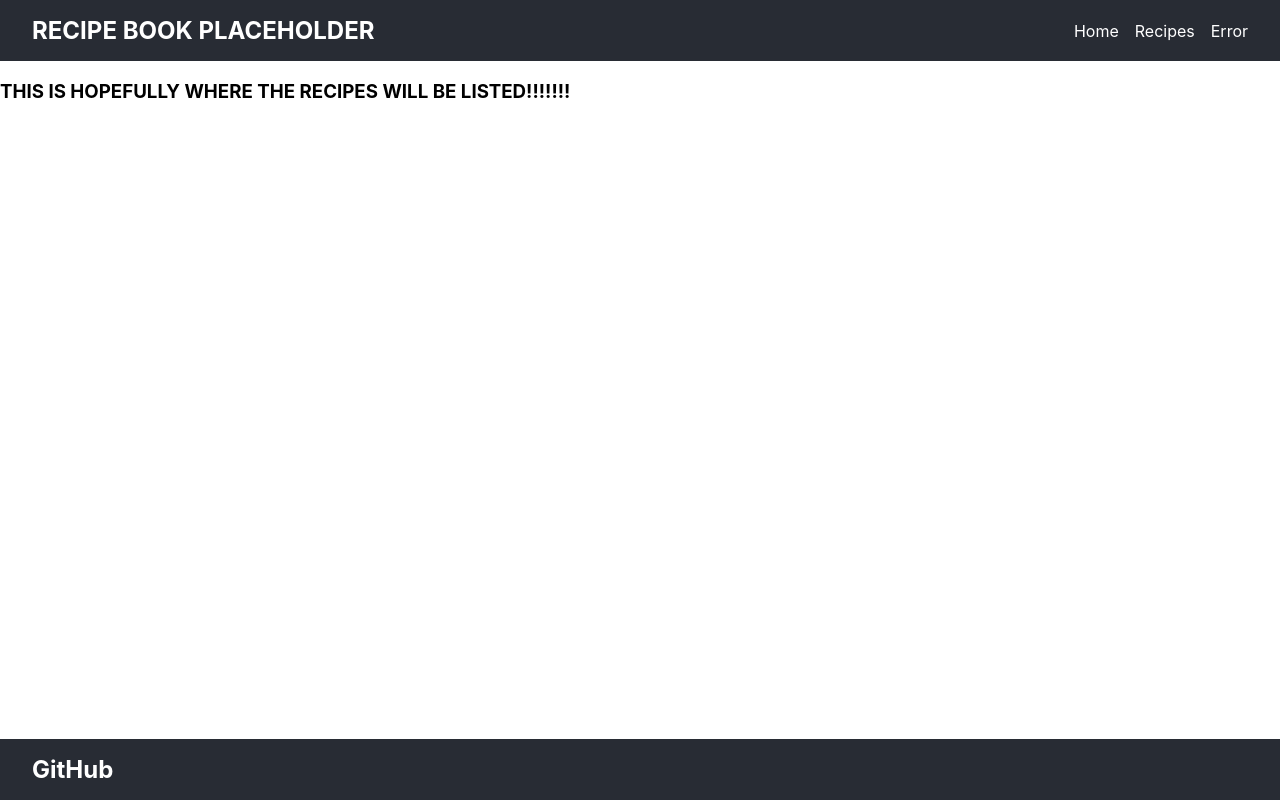
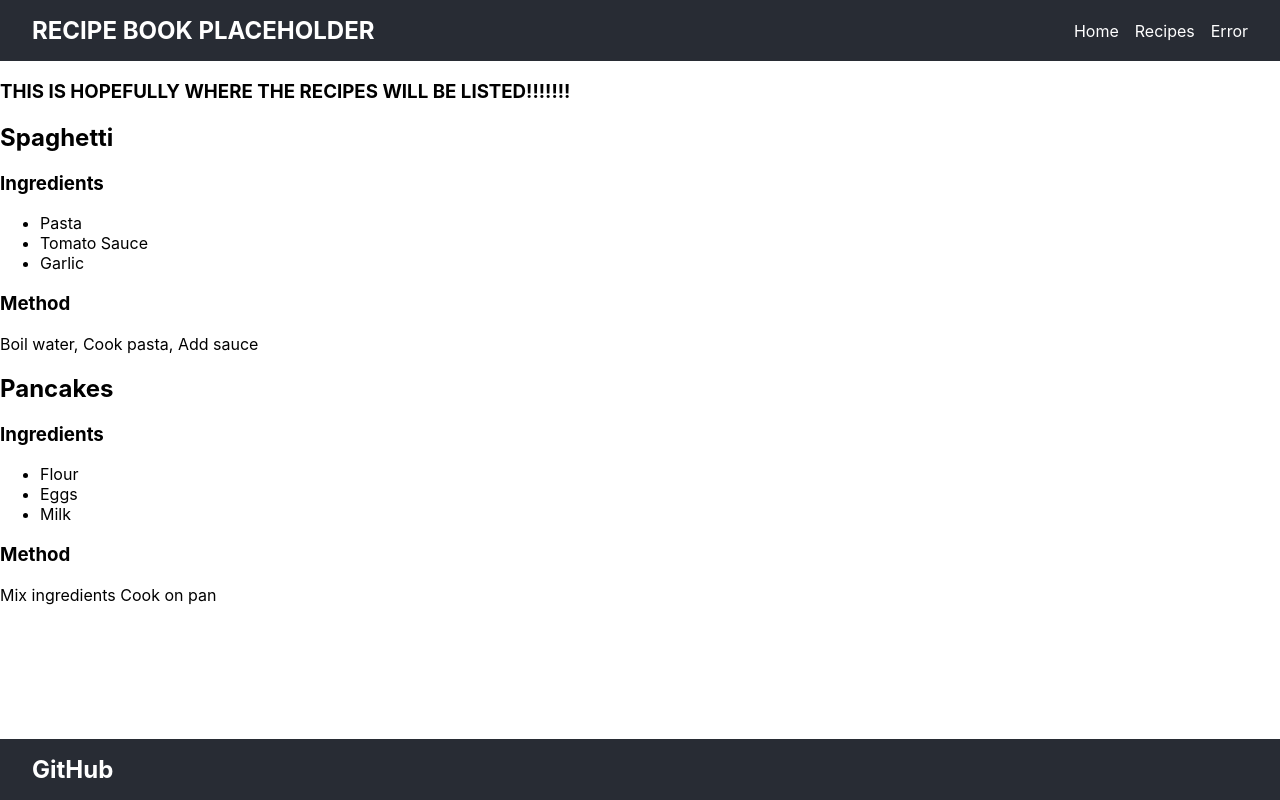
Before and after one commit to Tea-Sea/recipe-frontend, a React (Create React App) app: page /recipes in a window 1280 px wide. Built offline with nearby package versions, Linux system fonts and the light colour scheme.

Commit message:
Added recipeblock component. Implemented into recipebook

```diff
--- /dev/null
+++ b/src/components/RecipeBlock.tsx
@@ -0,0 +1,23 @@
+import { Recipe as RecipeType } from '../types/recipe.types'
+
+interface RecipeProps {
+  recipe: RecipeType;
+}
+
+const Recipe: React.FC<RecipeProps> = ({ recipe }) => {
+  return (
+    <div className="recipe">
+      <h2>{recipe.name}</h2>
+      <h3>Ingredients</h3>
+      <ul>
+        {recipe.ingredients.map((item, i) => <li key={i}>{item}</li>)}
+      </ul>
+      <h3>Method</h3>
+      <p>
+        {recipe.method}
+      </p>
+    </div>
+  );
+};
+
+export default Recipe;
--- a/src/pages/Home/Home.tsx
+++ b/src/pages/Home/Home.tsx
@@ -1,5 +1,5 @@
 import React, {useState} from 'react';
-import { Recipe } from '../../types/recipe';
+import { Recipe } from '../../types/recipe.types';
 import './Home.module.css';
 
 function Home() {
--- a/src/pages/Recipes/Recipes.tsx
+++ b/src/pages/Recipes/Recipes.tsx
@@ -1,9 +1,31 @@
 import React from 'react';
+import Recipe from '../../components/RecipeBlock'
+import { Recipe as RecipeType } from '../../types/recipe.types';
+
+const recipes: RecipeType[] = [
+  {
+    id: 1,
+    name: 'Spaghetti',
+    difficulty: 3,
+    ingredients: ['Pasta', 'Tomato Sauce', 'Garlic'],
+    method: 'Boil water, Cook pasta, Add sauce',
+  },
+  {
+    id: 2,
+    name: 'Pancakes',
+    difficulty: 1,
+    ingredients: ['Flour', 'Eggs', 'Milk'],
+    method: 'Mix ingredients Cook on pan',
+  }
+];
 
 function Recipes() {
   return (
     <div>
       <h3>THIS IS HOPEFULLY WHERE THE RECIPES WILL BE LISTED!!!!!!!</h3>
+      {recipes.map(recipe => (
+        <Recipe key={recipe.id} recipe={recipe} />
+      ))}
     </div>
   );
 }
```
Also changed, not shown: src/types/recipe.types.ts (renamed from src/types/recipe.ts).
